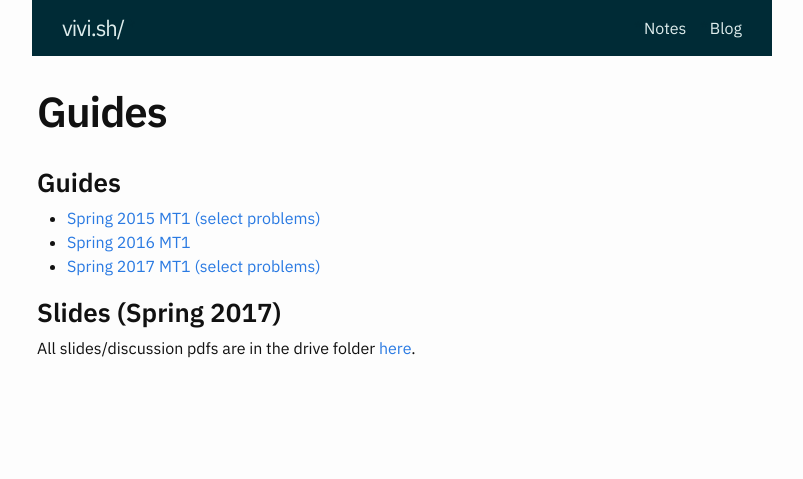
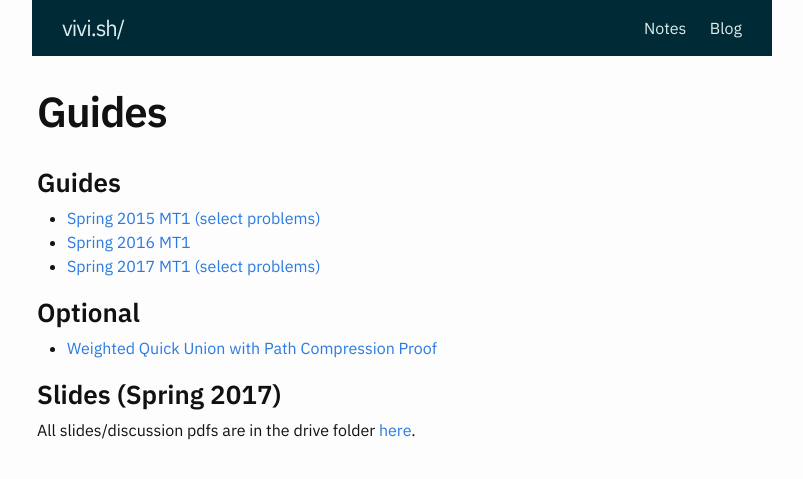
Before and after one commit to secant/secant.github.io, a Jekyll site: the page built from cs61b/resources.md, in a window 1280 px wide. Shown: the top 479 px of the page, without its empty margins (238-1041 px from the left). Built offline with Jekyll 4.4.1, drawn with Linux system fonts in a browser that asks for light colours; our own code applies the rules of GitHub Pages for plain Markdown files.

Commit message:
Add 61b section

```diff
--- a/cs61b/resources.md
+++ b/cs61b/resources.md
@@ -3,6 +3,9 @@
 - [Spring 2016 MT1](guides/sp16mt1)
 - [Spring 2017 MT1 (select problems)](guides/sp17mt1)
 
+### Optional
+- [Weighted Quick Union with Path Compression Proof](/notes/wqu_pc)
+
 ### Slides (Spring 2017)
 All slides/discussion pdfs are in the drive folder
 [here](https://drive.google.com/open?id=0B9mQMt3if0-MamROVlQyb3lwQTg).
```
Also changed, not shown: cs61b/index.md (+1 -0 lines).
